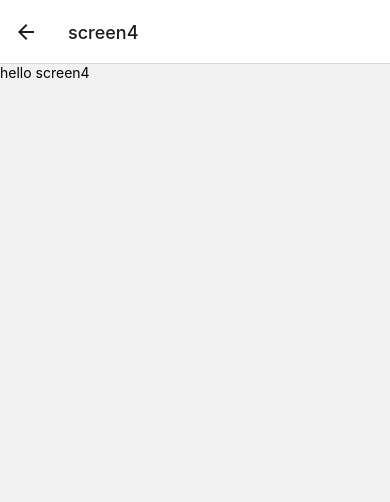
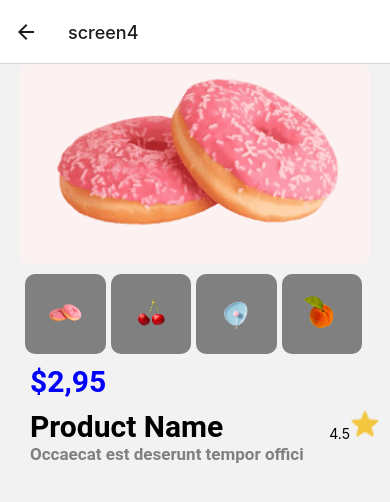
Before and after one commit to PhuongCuong/bai-gk, a React Native app: screen /screen4 in a window 390 px wide. Shown: the top 502 px of the page. Built offline with nearby package versions, Linux system fonts and the light colour scheme.

Commit message:
upload gk

```diff
--- a/App.js
+++ b/App.js
@@ -18,7 +18,6 @@ export default function App() {
         <Stack.Screen name='screen2' component={Screen_2}/>
         <Stack.Screen name='screen3' component={Screen_3}/>
         <Stack.Screen name='screen4' component={Screen_4}/>
-
       </Stack.Navigator>
     </NavigationContainer>
   );
--- a/src/component/Screen_2.js
+++ b/src/component/Screen_2.js
@@ -26,7 +26,6 @@ const Screen_2 = ({navigation}) =>{
             let listaccountparent = [...listaccount];
             navigation.navigate("screen3",{listaccountparent})
         }
-
     },[listaccount])
 
 
--- a/src/component/Screen_4.js
+++ b/src/component/Screen_4.js
@@ -1,12 +1,47 @@
-import { Text, View } from "react-native";
+import { Image, Pressable, Text, View } from "react-native";
+
+const objlist = [
+    {id:1,name:"Occaecat est deserunt tempor offici",price:"2.99",size:"",img:require('../../assets/DATA/Image 7 (4).png')},
+    {id:2,name:"Occaecat est deserunt tempor offici",price:"2.99",size:"",img:require('../../assets/DATA/Image 7.png')},
+    {id:4,name:"Occaecat est deserunt tempor offici",price:"2.99",size:"",img:require('../../assets/DATA/Image 7 (2).png')},
+    {id:4,name:"Occaecat est deserunt tempor offici",price:"2.99",size:"",img:require('../../assets/DATA/Image 7 (1).png')},
+]
 
 const Screen_4 =() =>{
 
     return(
-        <View>
-            <Text>
-                hello screen4
+        <View style={{flex:1,alignItems:"center"}}>
+            <Image style={{width:350,height:200}} source={require("../../assets/DATA/Container 7 (3).png")}/>
+            <View style={{width:350,marginTop:10,flexDirection:"row"}}>
+                {
+                    objlist.map((item,index) =>{
+                        return(
+                            <Pressable style={{width:"23%",height:80,backgroundColor:"gray",borderRadius:10,marginLeft:5,justifyContent:"center",alignItems:"center"}}>
+                                <Image style={{width:40,height:40}} source={item.img}/>
+                            </Pressable>
+                        )
+                    })
+                }
+            </View>
+            <Text style={{marginRight:"auto",marginLeft:30,marginTop:10,fontFamily:"Roboto",fontSize:30,fontWeight:"700",color:"blue"}}>
+                $2,95
             </Text>
+            <View style={{marginRight:"auto",marginLeft:30,marginTop:10,width:350,height:100}}>
+            <View style={{flexDirection:"row",justifyContent:"space-between"}}>
+                <Text style={{fontFamily:"Roboto",fontSize:30,fontWeight:"700",color:"black",}}>
+                    Product Name
+                </Text>
+                <Text>
+                    4.5
+                    <Image style={{width:30,height:30}} source={require('../../assets/DATA/Rating 3.png')}/>
+                </Text>
+            </View>
+
+            <Text style={{fontFamily:"Roboto",fontSize:17,fontWeight:"700",color:"gray",}}>
+            Occaecat est deserunt tempor offici
+            </Text>
+            </View>
+
         </View>
     )
 }
```
